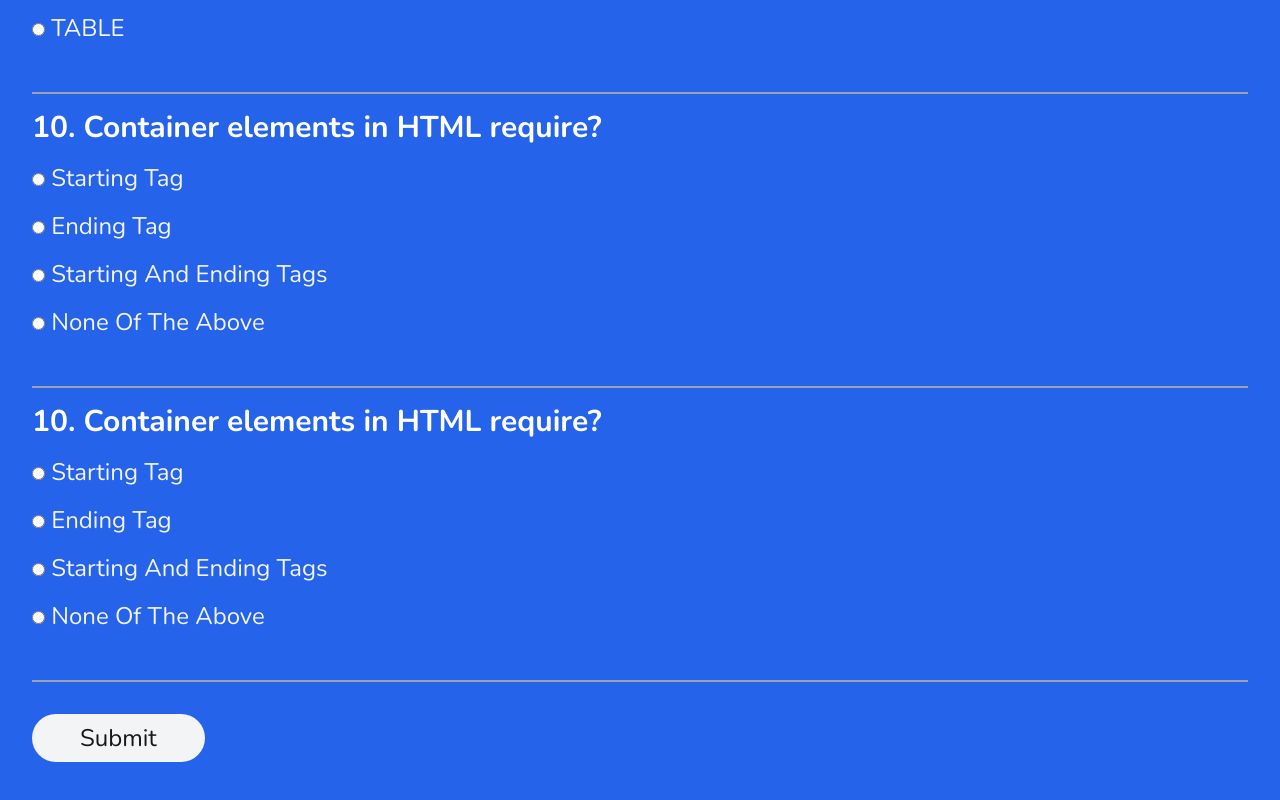
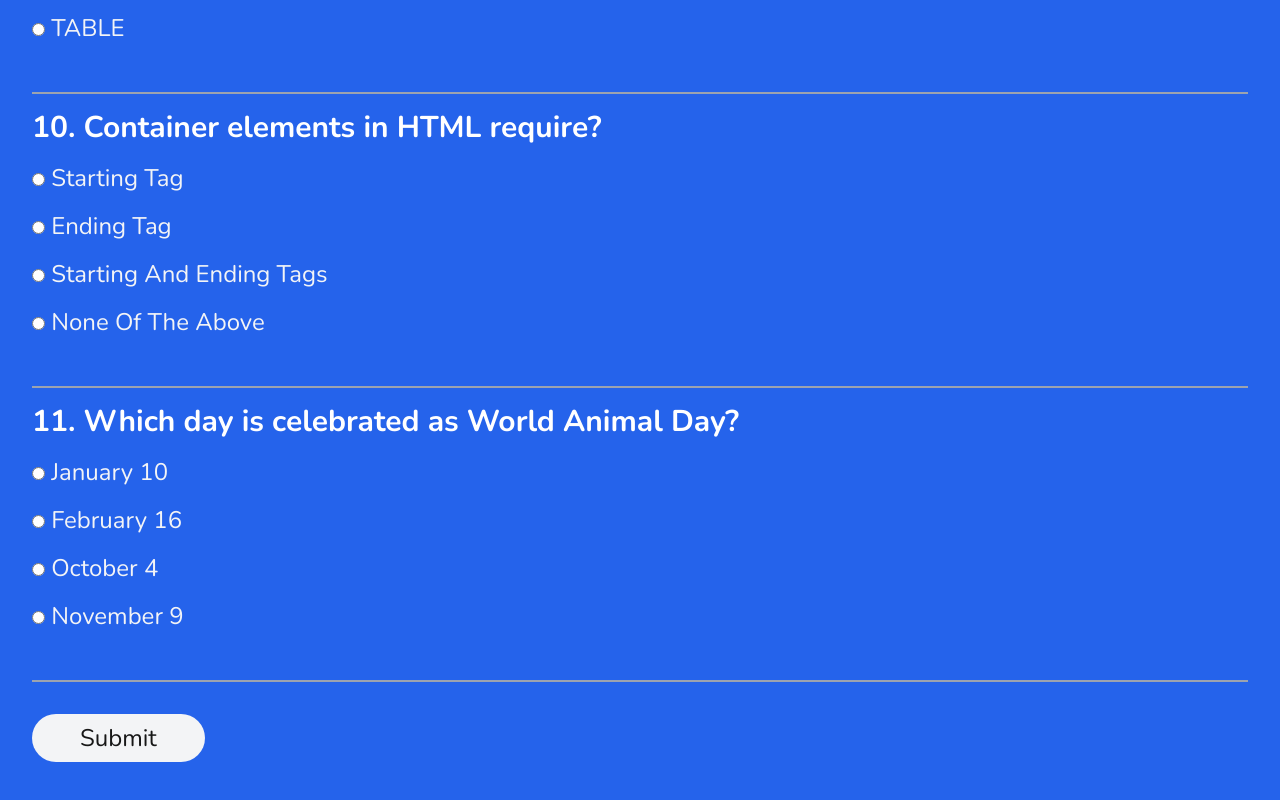
Before and after one commit to Pulkit-s21/quiz, a website built with Vite: page index.html in a window 1280 px wide. Shown: the part 2856-3656 px from the top of the page. Built offline with nearby package versions, Linux system fonts and the light colour scheme; what tw-elements would draw is missing.

Commit message:
new ques 11

```diff
--- a/index.html
+++ b/index.html
@@ -390,35 +390,35 @@
               </label>
             </div>
           </div>
-          <!-- question 10 -->
+          <!-- question 11 -->
           <div class="my-4 py-4 form-check">
-            <p class="text-lg lg:text-3xl font-bold">10. Container elements in HTML require?</p>
+            <p class="text-lg lg:text-3xl font-bold">11. Which day is celebrated as World Animal Day?</p>
             <!-- option 1 -->
             <div class="form-check my-4 text-gray-100">
               <label for="q11A" class="text-md lg:text-2xl capitalize form-check-label cursor-pointer hover:text-gray-200">
                 <input type="radio" name="q11" id="q11A" value="A">
-                starting tag
+                January 10
               </label>
             </div>
             <!-- option 2 -->
             <div class="form-check my-4 text-gray-100">
               <label for="q11B" class="text-md lg:text-2xl capitalize form-check-label cursor-pointer hover:text-gray-200">
                 <input type="radio" name="q11" id="q11B" value="B">
-                ending tag
+                February 16
               </label>
             </div>
             <!-- option 3 -->
             <div class="form-check my-4 text-gray-100">
               <label for="q11C" class="text-md lg:text-2xl capitalize form-check-label cursor-pointer hover:text-gray-200">
                 <input type="radio" name="q11" id="q11C" value="C">
-                starting and ending tags
+                October 4
               </label>
             </div>
             <!-- option 4 -->
             <div class="form-check my-4 text-gray-100">
               <label for="q11D" class="text-md lg:text-2xl capitalize form-check-label cursor-pointer hover:text-gray-200">
                 <input type="radio" name="q11" id="q11D" value="D">
-                None of the above
+                November 9
               </label>
             </div>
           </div>
--- a/main.js
+++ b/main.js
@@ -6,7 +6,7 @@ const scoreArea = document.querySelector(".scoreArea");
 const finalScore = document.querySelector(".finalScore");
 
 // Array of all the correct answers
-const correctAnswers = ['A','B','C','D','B','A','C','B','A','C','A'];
+const correctAnswers = ['A','B','C','D','B','A','C','B','A','C','C'];
 
 form.addEventListener("submit", (e) => {
     e.preventDefault();
```
